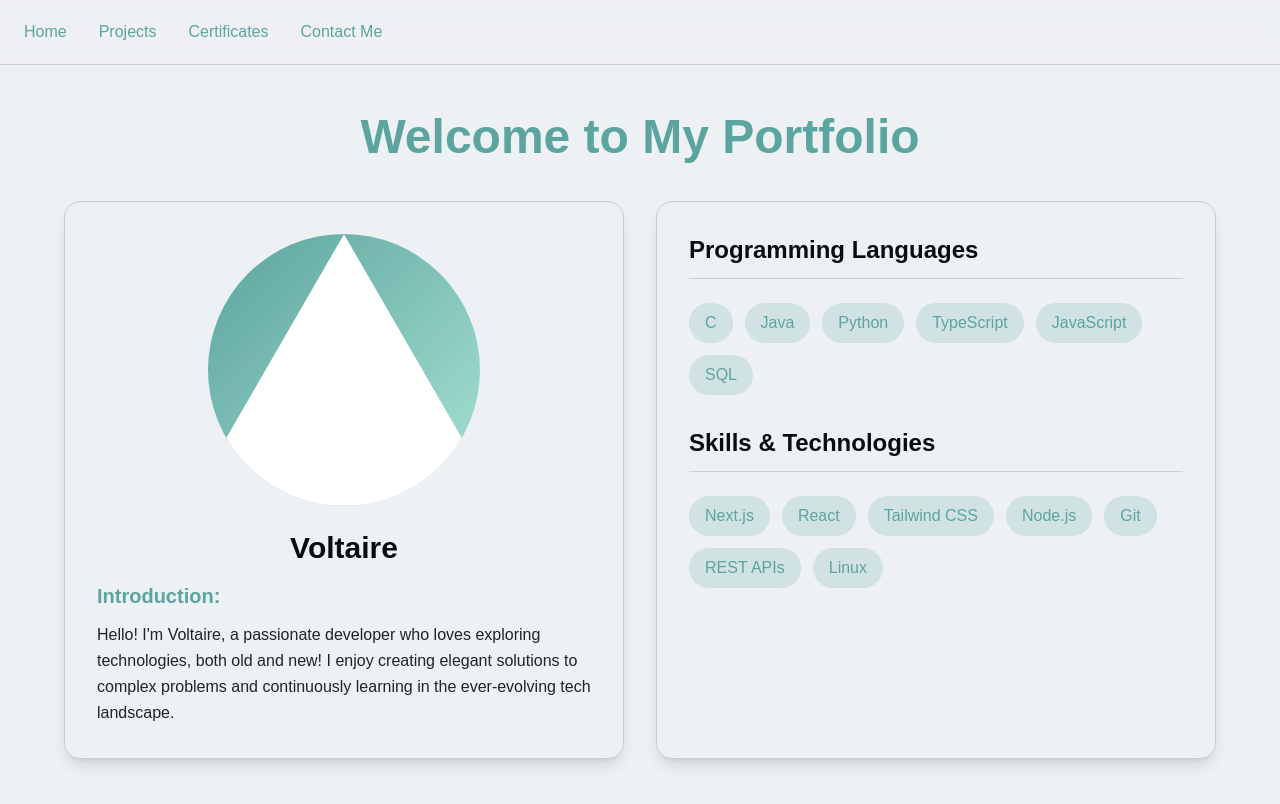
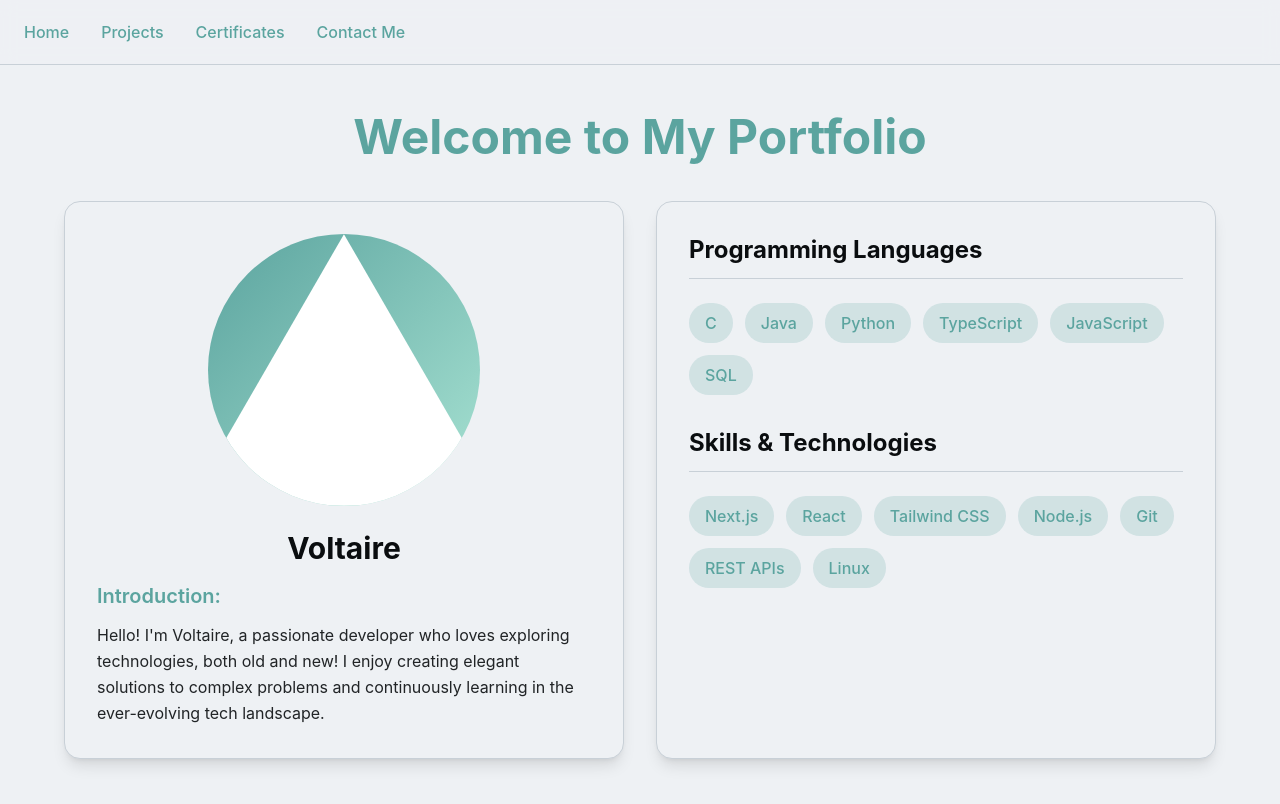
Before and after one commit to Raidiniom/portfolio, a Next.js app: page / in a window 1280 px wide. Shown: the top 804 px of the page. Built offline with nearby package versions, Linux system fonts and the light colour scheme.

Commit message:
yeah this is it pancit!

```diff
--- a/app/globals.css
+++ b/app/globals.css
@@ -74,7 +74,7 @@
 body {
   background: var(--background);
   color: var(--foreground);
-  font-family: Arial, Helvetica, sans-serif;
+  font-family: 'Inter', -apple-system, BlinkMacSystemFont, 'Segoe UI', sans-serif;
 }
 
 :focus-visible {
```
